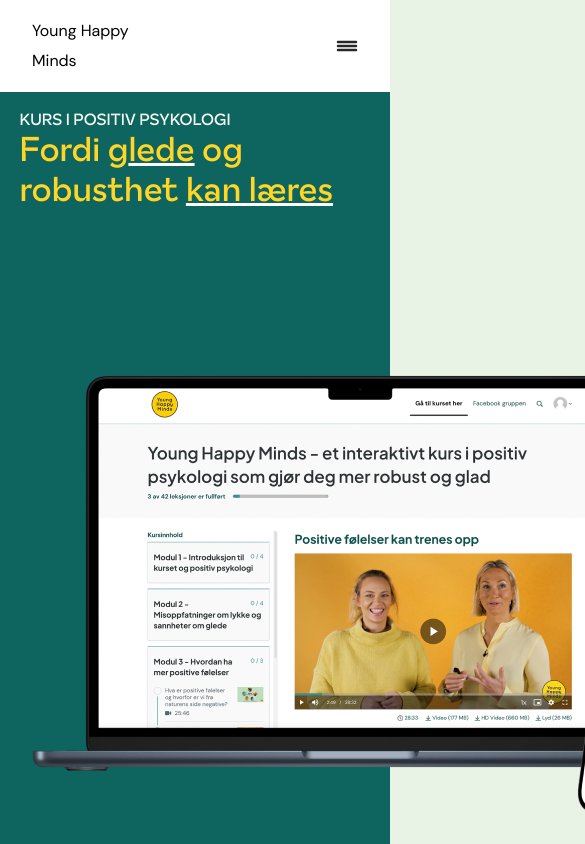
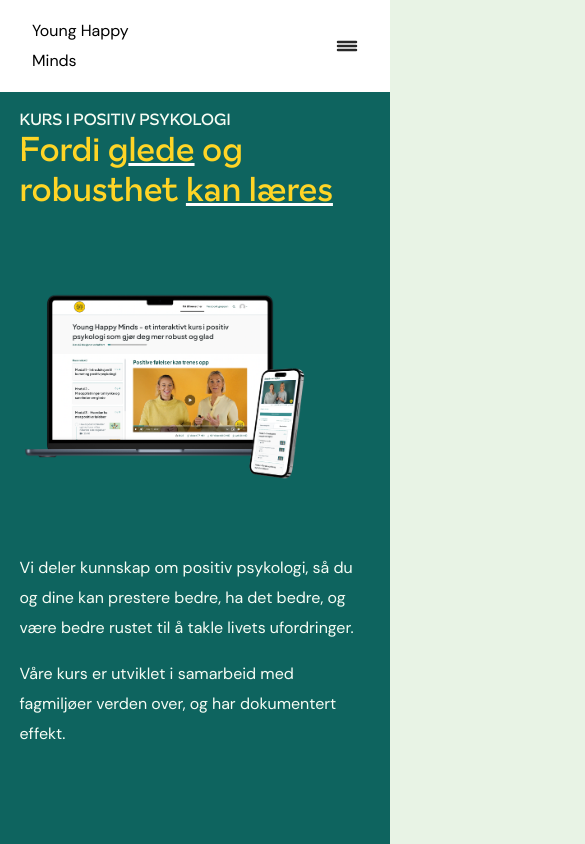
Before and after one commit to TrymVei/Young-Happy-Minds, a Next.js app in the folder yhm/: page / in a window 390 px wide. Shown: the top 844 px of the page, 585 px wide, since content can reach past the window. Built offline with nearby package versions, Linux system fonts and the light colour scheme.

Commit message:
fix: img width

```diff
--- a/yhm/src/srcPages/home/landingPage/landingPage.module.css
+++ b/yhm/src/srcPages/home/landingPage/landingPage.module.css
@@ -92,6 +92,8 @@
 @media (max-width: 600px) {
   .landing__wrapper__flex img {
     display: block;
+    width: 300px;
+    height: auto;
     margin: 0;
   }
 
```
